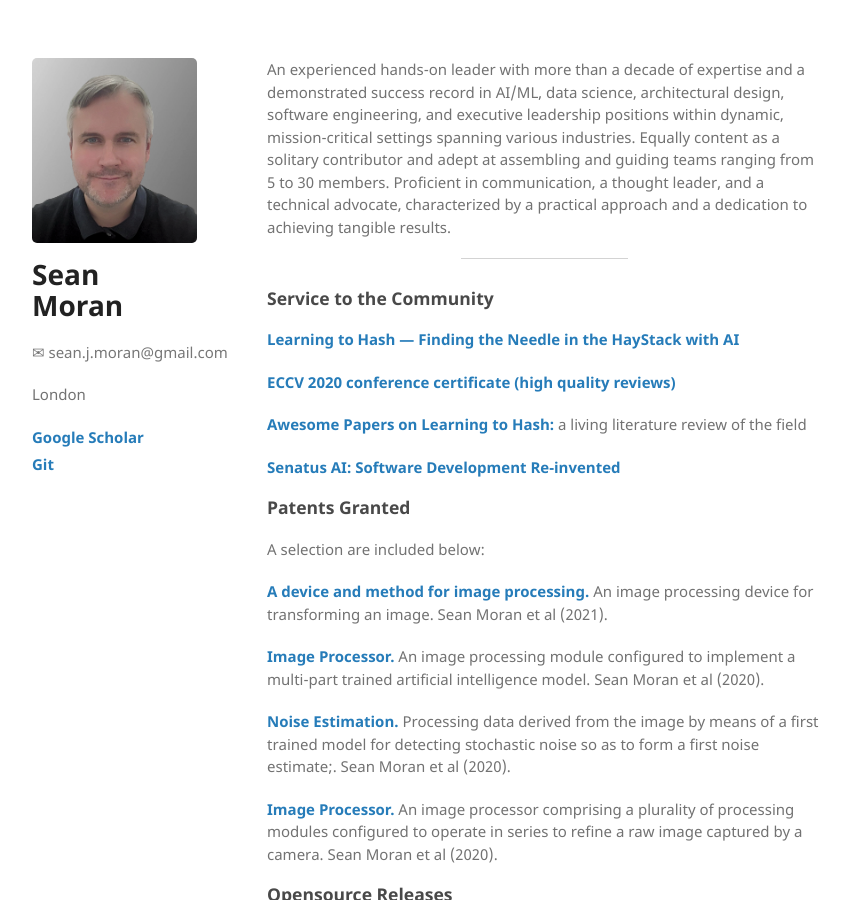
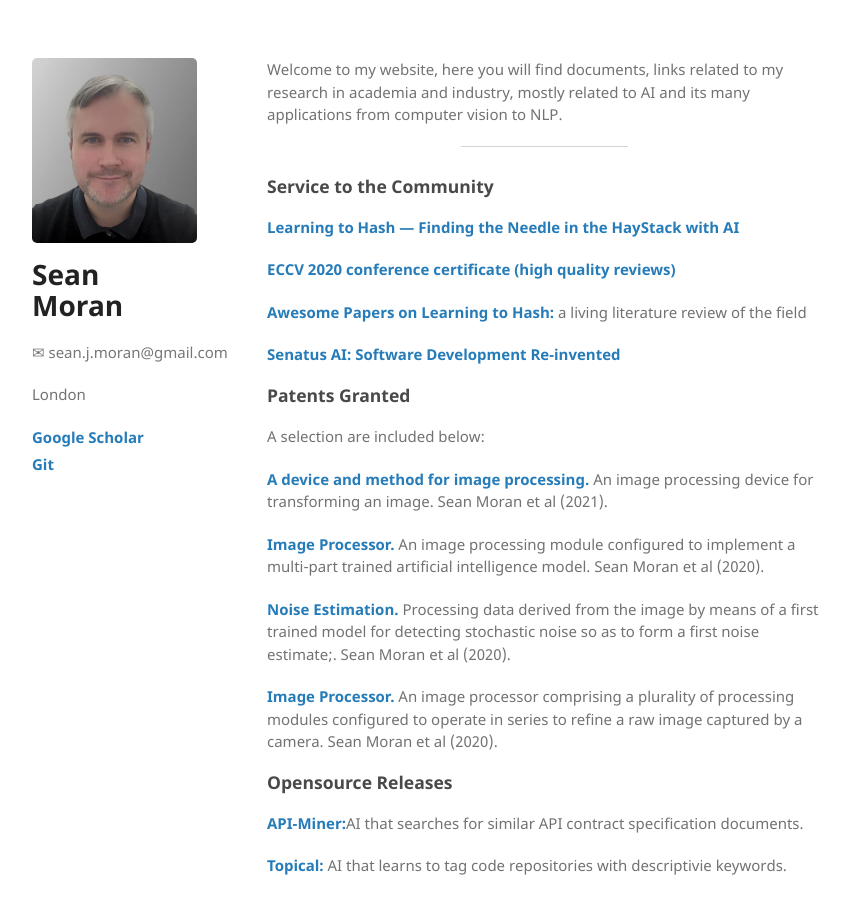
Before and after one commit to sjmoran/sjmoran.github.io, a Jekyll site: the page built from index.html, in a window 1280 px wide and 900 px high. Shown: the whole window, without its empty margins (26-875 px from the left). Built offline with Jekyll 4.4.1, drawn with Linux system fonts in a browser that asks for light colours.

Commit message:
Update index.html

```diff
--- a/index.html
+++ b/index.html
@@ -3,9 +3,7 @@ layout: default
 ---
 
 <p>
-An experienced hands-on leader with more than a decade of expertise and a demonstrated success record in AI/ML, data science, architectural design, software engineering, and executive leadership positions within dynamic, mission-critical settings spanning various industries. Equally content as a solitary contributor and adept at assembling and guiding teams ranging from 5 to 30 members. Proficient in communication, a thought leader, and a technical advocate, characterized by a practical approach and a dedication to achieving tangible results.
-</p>
-
+Welcome to my website, here you will find documents, links related to my research in academia and industry, mostly related to AI and its many applications from computer vision to NLP.</p>
 <hr />
 
 <h3 id="published-and-presented-work">Service to the Community</h3>
```
